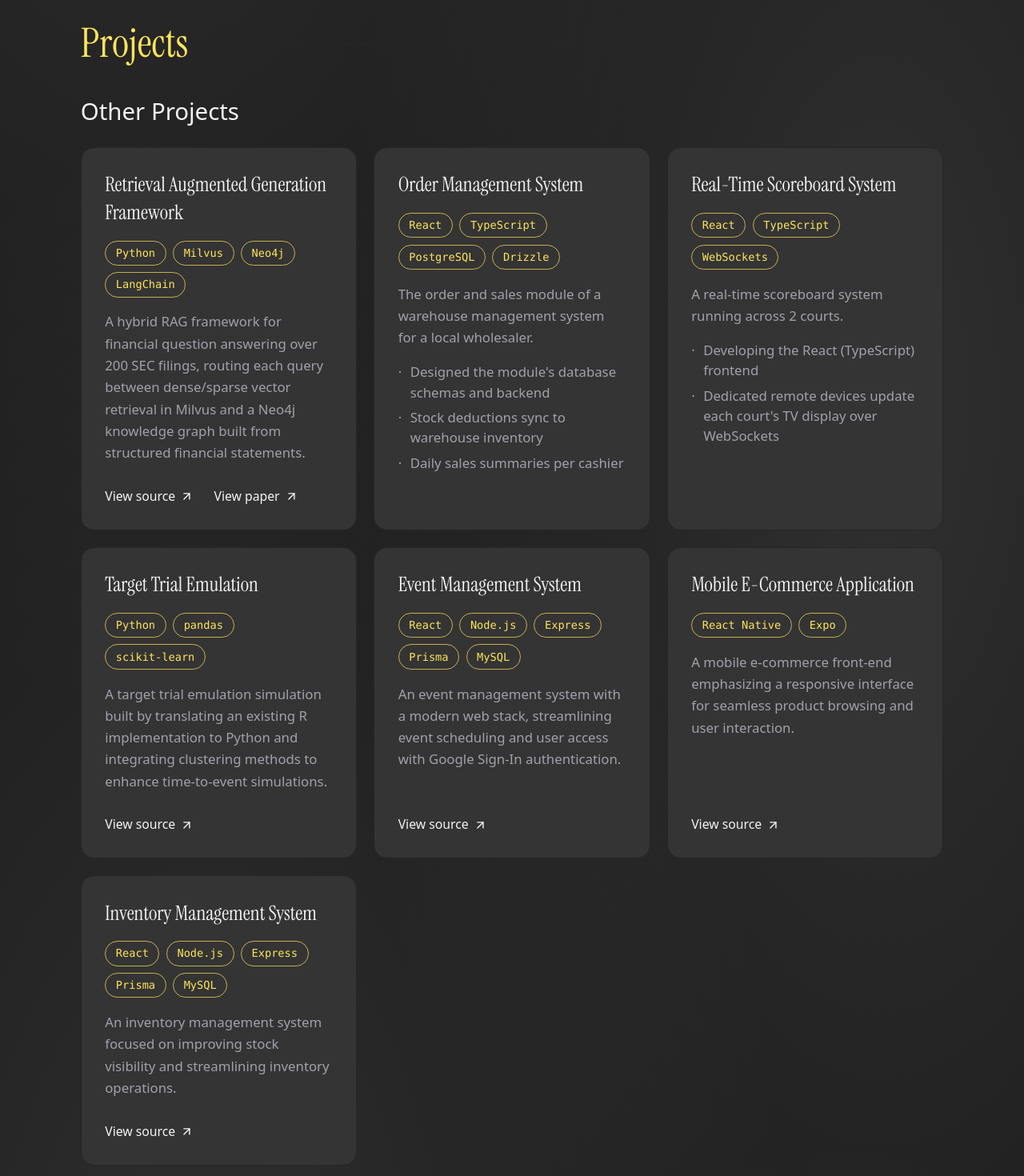
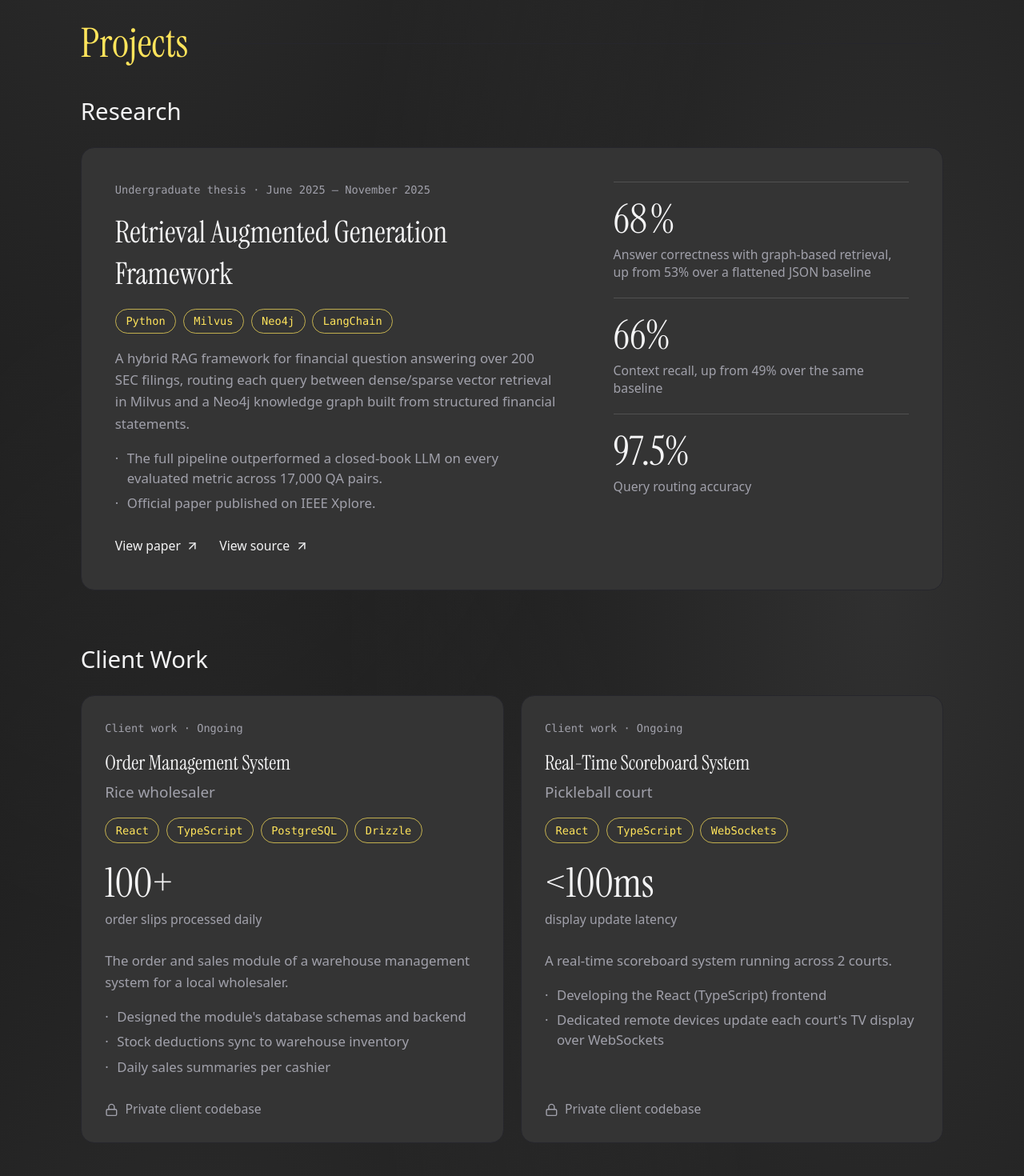
Before and after one commit to CedRaf/Portfolio, a React (Vite) app: page / in a window 1280 px wide. Shown: the part 860-2330 px from the top of the page at 80% size. Built offline with nearby package versions, Linux system fonts and the light colour scheme.

Commit message:
feat: enhance Experience and Projects sections with improved link handling and structure

```diff
--- a/src/sections/Experience.tsx
+++ b/src/sections/Experience.tsx
@@ -1,3 +1,4 @@
+import { ArrowUp } from 'lucide-react'
 import { Section } from '../components/Section'
 import { Chip } from '../components/Chip'
 import { accomplishments, education, roles, skills } from '../data/experience'
@@ -33,16 +34,15 @@ export function Experience() {
               <p className={meta}>{role.period}</p>
             </div>
             {role.company && <p className="mt-1.5 text-lg">{role.company}</p>}
-            {role.highlights && <Bullets items={role.highlights} />}
-            {role.engagements && (
-              <ul className="mt-5 flex list-none flex-col gap-7 p-0">
-                {role.engagements.map((engagement) => (
-                  <li key={engagement.name}>
-                    <h4 className="text-lg text-heading">{engagement.name}</h4>
-                    <Bullets items={engagement.highlights} />
-                  </li>
-                ))}
-              </ul>
+            <Bullets items={role.highlights} />
+            {role.link && (
+              <a
+                href={role.link.href}
+                className="mt-3 inline-flex min-h-11 items-center gap-1.5 text-heading underline-offset-4 transition-colors hover:text-accent hover:underline lg:min-h-0"
+              >
+                {role.link.label}
+                <ArrowUp className="size-4" aria-hidden="true" />
+              </a>
             )}
           </li>
         ))}
--- a/src/sections/Projects.tsx
+++ b/src/sections/Projects.tsx
@@ -1,11 +1,15 @@
 import { motion, useReducedMotion } from 'motion/react'
-import { ArrowUpRight } from 'lucide-react'
+import { ArrowUpRight, Lock } from 'lucide-react'
 import { Section } from '../components/Section'
 import { AnimatedNumber } from '../components/AnimatedNumber'
 import { Chip } from '../components/Chip'
 import { Spotlight } from '../components/Spotlight'
 import { projects } from '../data/projects'
-import type { Project } from '../data/projects'
+import type { Figure, Project } from '../data/projects'
+
+type Thesis = Extract<Project, { kind: 'thesis' }>
+type Client = Extract<Project, { kind: 'client' }>
+type Personal = Extract<Project, { kind: 'personal' }>
 
 const cardLink =
   'inline-flex w-fit items-center gap-1.5 text-[15.75px] text-heading no-underline underline-offset-4 transition-colors hover:text-accent hover:underline'
@@ -18,96 +22,166 @@ const card =
   'relative isolate flex flex-col gap-4 overflow-hidden rounded-2xl border border-border bg-muted p-7 transition-[border-color,transform] duration-200 hover:border-heading/40 motion-safe:hover:-translate-y-1'
 
 const groupHeading = 'mb-6 text-2xl text-heading lg:text-[29.4px]'
+const projectTitle = 'font-display text-2xl leading-snug text-heading'
+const label = 'font-mono text-[13.65px] leading-5'
 
-function ProjectCard({
+/** The one list stagger on the site: each tier's items arrive as a list. */
+function reveal(index: number, reduceMotion: boolean | null) {
+  return {
+    initial: reduceMotion ? false : { opacity: 0, y: 20 },
+    whileInView: { opacity: 1, y: 0 },
+    viewport: { once: true, margin: '-60px' },
+    transition: {
+      duration: 0.45,
+      delay: reduceMotion ? 0 : index * 0.06,
+      ease: [0.22, 1, 0.36, 1] as const,
+    },
+  }
+}
+
+function Stack({ items }: { items: readonly string[] }) {
+  return (
+    <ul className="flex list-none flex-wrap gap-2 p-0">
+      {items.map((tech) => (
+        <Chip key={tech}>{tech}</Chip>
+      ))}
+    </ul>
+  )
+}
+
+function Bullets({ items }: { items: readonly string[] }) {
+  return (
+    <ul className="flex list-none flex-col gap-1.5 p-0">
+      {items.map((item) => (
+        <li key={item} className="flex gap-2.5">
+          <span aria-hidden="true">·</span>
+          <span>{item}</span>
+        </li>
+      ))}
+    </ul>
+  )
+}
+
+function ExternalLink({ href, text, title }: { href: string; text: string; title: string }) {
+  return (
+    <a href={href} target="_blank" rel="noopener noreferrer" className={cardLink}>
+      {text}
+      <span className="sr-only"> for {title}</span>
+      <ArrowUpRight className="size-4" aria-hidden="true" />
+    </a>
+  )
+}
+
+function FigureValue({ figure }: { figure: Figure }) {
+  if ('text' in figure) return figure.text
+  return (
+    <>
+      <AnimatedNumber value={figure.value} from={figure.from} />
+      {figure.suffix}
+    </>
+  )
+}
+
+function CaseStudy({ project, reduceMotion }: { project: Thesis; reduceMotion: boolean | null }) {
+  return (
+    <motion.li
+      {...reveal(0, reduceMotion)}
+      className={`${card} lg:grid lg:grid-cols-[minmax(0,1fr)_minmax(0,22rem)] lg:gap-x-16 lg:p-10`}
+    >
+      <Spotlight />
+
+      <div className="flex flex-col gap-4">
+        <p className={label}>Undergraduate thesis · {project.period}</p>
+        <h4 className="font-display text-3xl leading-snug text-heading lg:text-4xl">
+          {project.title}
+        </h4>
+        <Stack items={project.stack} />
+        <p className="max-w-[62ch] leading-relaxed">{project.description}</p>
+        <Bullets items={project.notes} />
+        <div className="mt-auto flex flex-wrap items-center gap-6 pt-3">
+          <ExternalLink href={project.paperUrl} text="View paper" title={project.title} />
+          <ExternalLink href={project.repoUrl} text="View source" title={project.title} />
+        </div>
+      </div>
+
+      <ul className="mt-4 flex list-none flex-col p-0 lg:mt-0">
+        {project.figures.map((figure) => (
+          <li
+            key={figure.label}
+            className="border-t border-heading/15 py-5 first:border-t-0 first:pt-0 lg:first:border-t lg:first:pt-5"
+          >
+            <p className="font-display text-5xl leading-none text-heading">
+              <FigureValue figure={figure} />
+            </p>
+            <p className="mt-2 text-[15.75px] leading-snug">{figure.label}</p>
+          </li>
+        ))}
+      </ul>
+    </motion.li>
+  )
+}
+
+function ClientCard({
   project,
   index,
   reduceMotion,
 }: {
-  project: Project
+  project: Client
+  index: number
+  reduceMotion: boolean | null
+}) {
+  return (
+    <motion.li {...reveal(index, reduceMotion)} className={card}>
+      <Spotlight />
+
+      <p className={label}>Client work{project.ongoing && ' · Ongoing'}</p>
+      <div>
+        <h4 className={projectTitle}>{project.title}</h4>
+        <p className="mt-1 text-lg">{project.client}</p>
+      </div>
+      <Stack items={project.stack} />
+
+      <div className="py-2">
+        <p className="font-display text-5xl leading-none text-heading">{project.figure.text}</p>
+        <p className="mt-2 text-[15.75px]">{project.figure.label}</p>
+      </div>
+
+      <p className="leading-relaxed">{project.description}</p>
+      <Bullets items={project.highlights} />
+
+      <p className="mt-auto flex items-center gap-2 pt-3 text-[15.75px]">
+        <Lock className="size-4" aria-hidden="true" />
+        Private client codebase
+      </p>
+    </motion.li>
+  )
+}
+
+function ProjectRow({
+  project,
+  index,
+  reduceMotion,
+}: {
+  project: Personal
   index: number
   reduceMotion: boolean | null
 }) {
   return (
     <motion.li
-      initial={reduceMotion ? false : { opacity: 0, y: 20 }}
-      whileInView={{ opacity: 1, y: 0 }}
-      viewport={{ once: true, margin: '-60px' }}
-      transition={{
-        duration: 0.45,
-        delay: reduceMotion ? 0 : index * 0.06,
-        ease: [0.22, 1, 0.36, 1],
-      }}
-      className={card}
+      {...reveal(index, reduceMotion)}
+      className="grid gap-4 border-b border-border py-7 lg:grid-cols-[minmax(0,20rem)_minmax(0,1fr)_auto] lg:gap-12"
     >
-      <Spotlight />
-
-      <h3 className="font-display text-2xl leading-snug text-heading">
-        {project.title}
-      </h3>
-
-      <ul className="flex list-none flex-wrap gap-2 p-0">
-        {project.stack.map((tech) => (
-          <Chip key={tech}>{tech}</Chip>
-        ))}
-      </ul>
-
-      <p className="leading-relaxed">{project.description}</p>
-
-      {project.highlights && (
-        <ul className="flex list-none flex-col gap-1.5 p-0">
-          {project.highlights.map((highlight) => (
-            <li
-              key={typeof highlight === 'string' ? highlight : highlight.prefix}
-              className="flex gap-2.5"
-            >
-              <span aria-hidden="true">·</span>
-              {typeof highlight === 'string' ? (
-                <span>{highlight}</span>
-              ) : (
-                <span>
-                  {highlight.prefix}
-                  <AnimatedNumber
-                    value={highlight.value}
-                    from={highlight.from}
-                  />
-                  {highlight.suffix}
-                </span>
-              )}
-            </li>
-          ))}
-        </ul>
-      )}
-
-      {(project.repoUrl || project.paperUrl) && (
-        <div className="mt-auto flex flex-wrap items-center gap-6 pt-3">
-          {project.repoUrl && (
-            <a
-              href={project.repoUrl}
-              target="_blank"
-              rel="noopener noreferrer"
-              className={cardLink}
-            >
-              View source
-              <span className="sr-only"> for {project.title}</span>
-              <ArrowUpRight className="size-4" aria-hidden="true" />
-            </a>
-          )}
-
-          {project.paperUrl && (
-            <a
-              href={project.paperUrl}
-              target="_blank"
-              rel="noopener noreferrer"
-              className={cardLink}
-            >
-              View paper
-              <span className="sr-only"> for {project.title}</span>
-              <ArrowUpRight className="size-4" aria-hidden="true" />
-            </a>
-          )}
-        </div>
-      )}
+      <div>
+        <h4 className={projectTitle}>{project.title}</h4>
+        <p className="mt-1 text-[15.75px]">{project.period}</p>
+      </div>
+      <div className="flex flex-col gap-4">
+        <p className="max-w-[70ch] leading-relaxed">{project.description}</p>
+        <Stack items={project.stack} />
+      </div>
+      <div className="flex min-h-11 items-center lg:min-h-0 lg:items-start">
+        <ExternalLink href={project.repoUrl} text="View source" title={project.title} />
+      </div>
     </motion.li>
   )
 }
@@ -115,17 +189,31 @@ function ProjectCard({
 export function Projects() {
   const reduceMotion = useReducedMotion()
 
-  const featured = projects.filter((project) => project.featured)
-  const rest = projects.filter((project) => !project.featured)
+  const thesis = projects.filter((project) => project.kind === 'thesis')
+  const client = projects.filter((project) => project.kind === 'client')
+  const personal = projects.filter((project) => project.kind === 'personal')
 
   return (
     <Section id="projects" title="Projects">
-      {featured.length > 0 && (
+      {thesis.length > 0 && (
         <>
-          <h3 className={groupHeading}>Selected Work</h3>
+          <h3 className={groupHeading}>Research</h3>
+          <ul className="mb-16 flex list-none flex-col gap-5 p-0">
+            {thesis.map((project) => (
+              <CaseStudy key={project.title} project={project} reduceMotion={reduceMotion} />
+            ))}
+          </ul>
+        </>
+      )}
+
+      {client.length > 0 && (
+        <>
+          <h3 id="client-work" className={groupHeading}>
+            Client Work
+          </h3>
           <ul className="mb-16 grid list-none grid-cols-1 gap-5 p-0 md:grid-cols-2">
-            {featured.map((project, index) => (
-              <ProjectCard
+            {client.map((project, index) => (
+              <ClientCard
                 key={project.title}
                 project={project}
                 index={index}
@@ -136,12 +224,12 @@ export function Projects() {
         </>
       )}
 
-      {rest.length > 0 && (
+      {personal.length > 0 && (
         <>
           <h3 className={groupHeading}>Other Projects</h3>
-          <ul className="grid list-none grid-cols-1 gap-5 p-0 md:grid-cols-2 xl:grid-cols-3">
-            {rest.map((project, index) => (
-              <ProjectCard
+          <ul className="list-none border-t border-border p-0">
+            {personal.map((project, index) => (
+              <ProjectRow
                 key={project.title}
                 project={project}
                 index={index}
```
